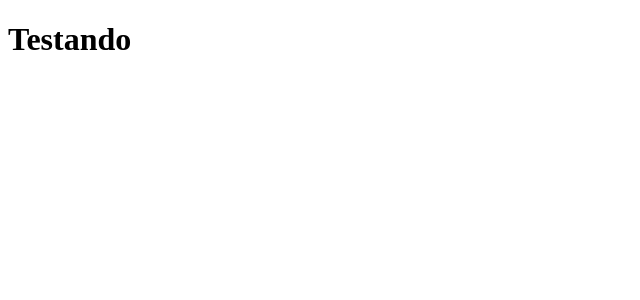
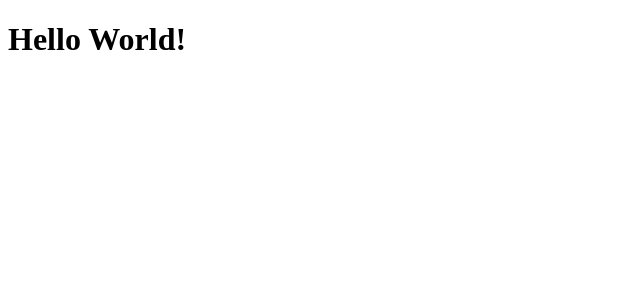
Before and after one commit to danielPaulinoMesquita/cursoReact, a React app: page / in a window 1280 px wide. Shown: the top 300 px of the page, without its empty margins (0-640 px from the left). Built offline with nearby package versions, Linux system fonts and the light colour scheme.

Commit message:
4.1- configuring structure from react.

```diff
--- a/babel.config.js
+++ b/babel.config.js
@@ -1,6 +1,8 @@
 module.exports = {
     presets: [
         '@babel/preset-env',
-        '@babel/preset-react'
+        ['@babel/preset-react', {
+            runtime: 'automatic'
+        }]
     ]
 }
--- a/src/index.jsx
+++ b/src/index.jsx
@@ -1,5 +1,4 @@
 import {render} from "react-dom";
-import React from "react";
 import {App} from "./App";
 
-render(<h1>Testando</h1>, document.getElementById('root'))
+render(<App/>, document.getElementById('root'))
```
Also changed, not shown: 1 other file (tests, documents, lock files or other folders).
